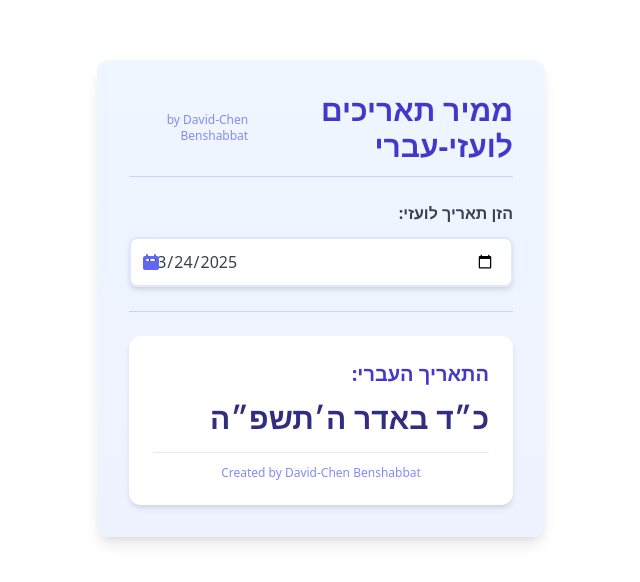
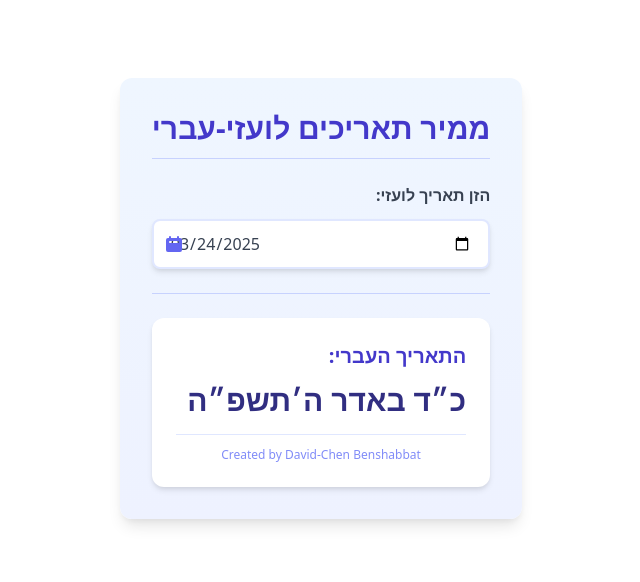
Before and after one commit to benshabbat/HebrewDateConverter, a React (Vite) app in the folder HebrewDateConverter/: page / in a window 1280 px wide. Shown: the part 102-684 px from the top of the page, without its empty margins (319-959 px from the left). Built offline with nearby package versions, Linux system fonts and the light colour scheme.

Commit message:
remove author credit from HebrewDateConverter component header

```diff
--- a/HebrewDateConverter/src/components/HebrewDateConverter/index.jsx
+++ b/HebrewDateConverter/src/components/HebrewDateConverter/index.jsx
@@ -90,7 +90,6 @@ const HebrewDateConverter = () => {
     <div className="p-8 max-w-md mx-auto bg-gradient-to-r from-blue-50 to-indigo-50 rounded-xl shadow-lg text-right" dir="rtl">
       <div className="flex justify-between items-center border-b pb-3 border-indigo-200 mb-6">
         <h1 className="text-3xl font-bold text-indigo-700">ממיר תאריכים לועזי-עברי</h1>
-        <span className="text-xs text-indigo-400">by David-Chen Benshabbat</span>
       </div>
 
       <DateInput
```
